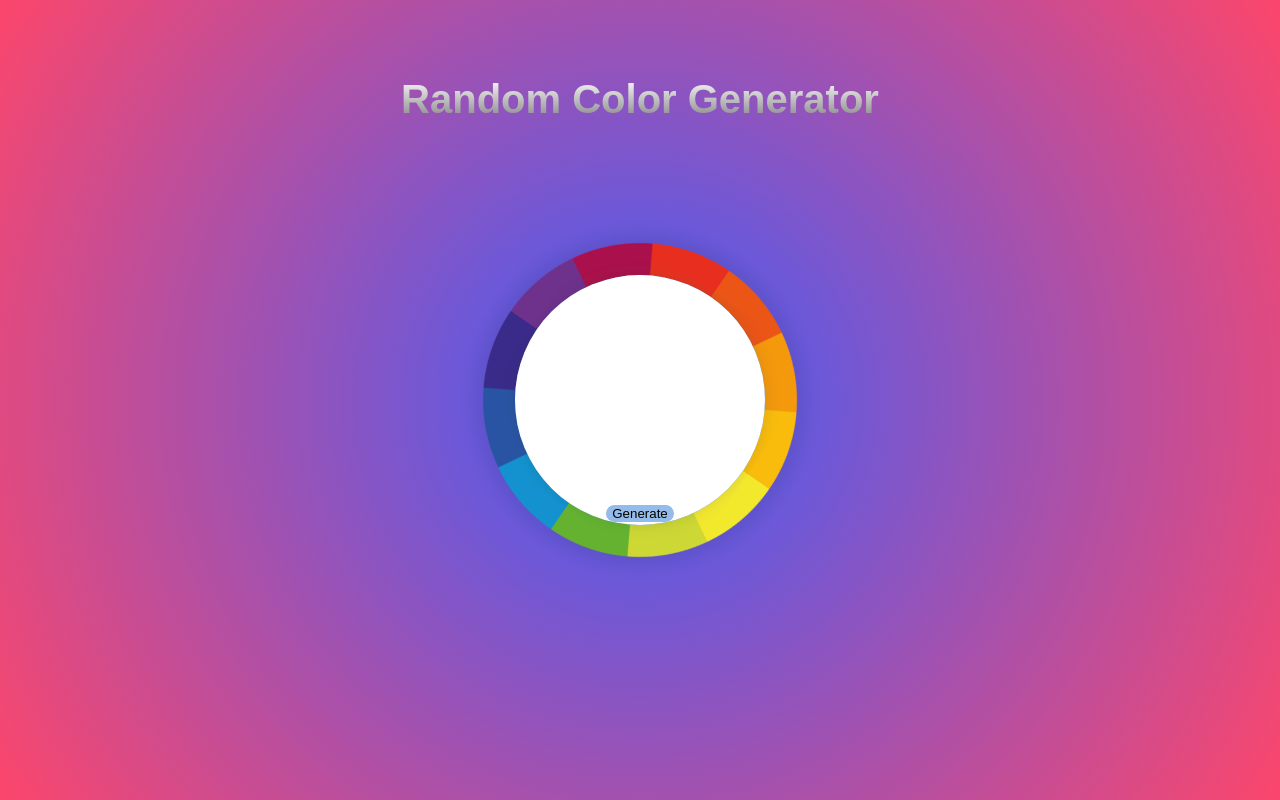
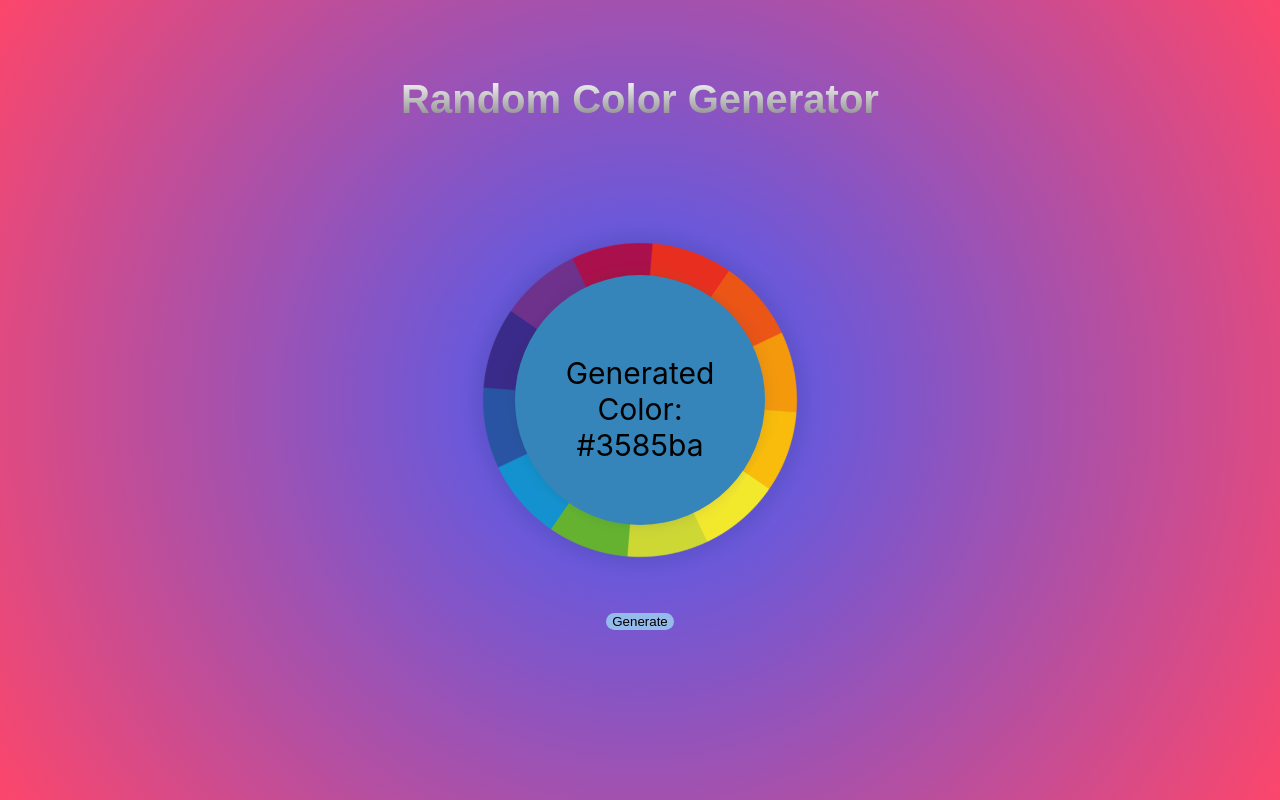
Before and after one commit to jacobjakeo/react-random-color-generator, a React app: page / in a window 1280 px wide. Built offline with nearby package versions, Linux system fonts and the light colour scheme; the HTML template or start-up script is replaced by a standard one.

Commit message:
Replace broken code with working one

```diff
--- a/src/App.js
+++ b/src/App.js
@@ -12,8 +12,7 @@ export default function App() {
       <img src={colorwheel} className="App-logo" alt="colorwheel" />
       <div style={{ backgroundColor: currentColor }}>
         Generated Color: {currentColor}
-      </div>
-      <div>
+        <br />
         <button
           onClick={() => {
             const newColor = randomColor();
```
